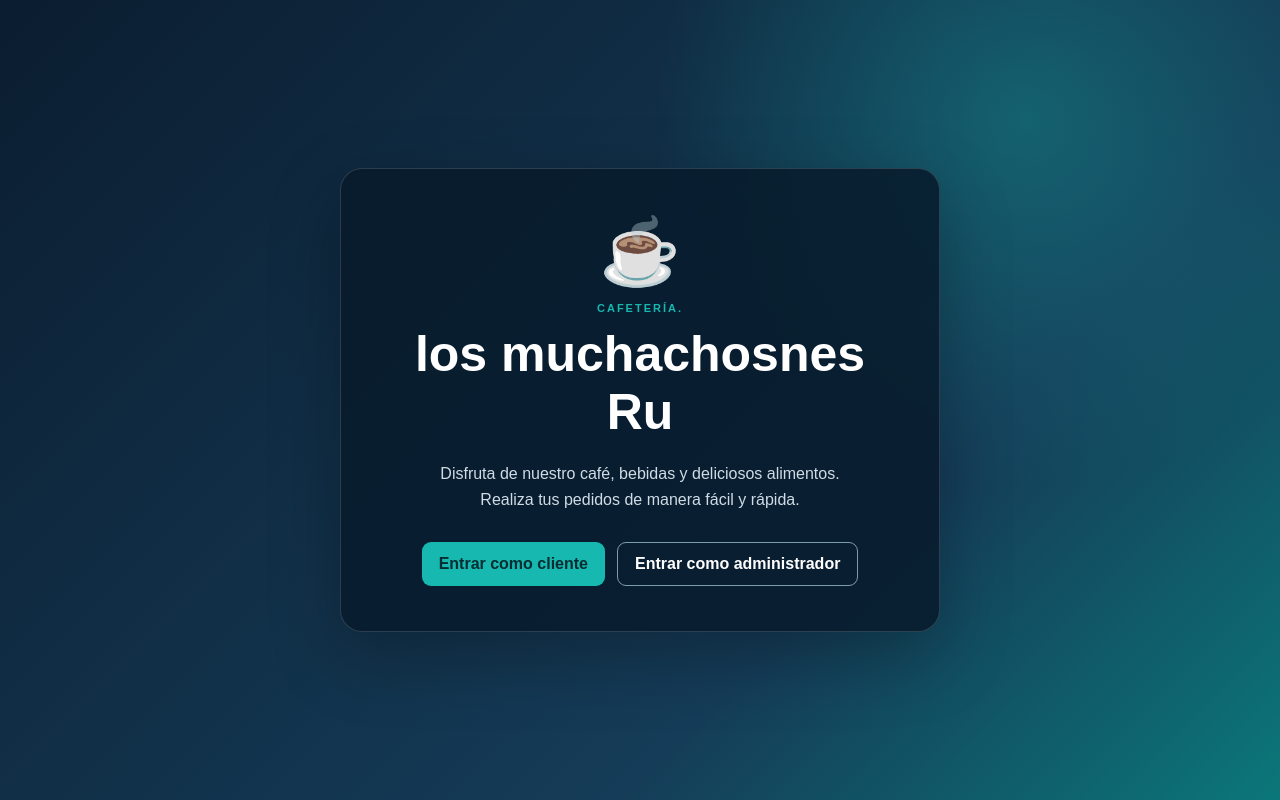
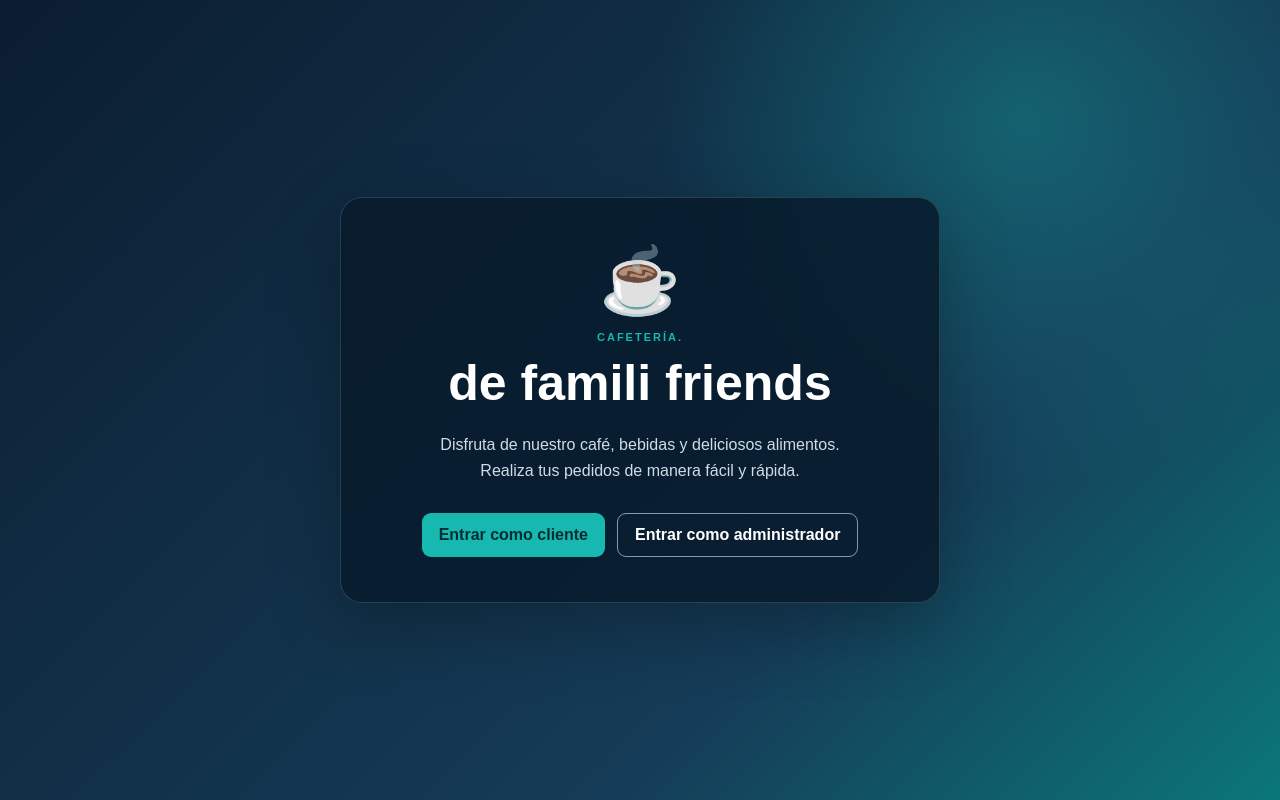
Before and after one commit to julonlondres-hash/cafe-central, a plain HTML site: page index.html in a window 1280 px wide. Drawn offline with Linux system fonts and the light colour scheme; a script that the page names is missing.

Commit message:
Actualización de página

```diff
--- a/index.html
+++ b/index.html
@@ -24,7 +24,7 @@
 
             <p class="etiqueta">CAFETERÍA.</p>
 
-            <h1>los muchachosnes Ru</h1>
+            <h1>de famili friends</h1>
 
             <p class="descripcion">
                 Disfruta de nuestro café, bebidas y deliciosos alimentos.
```
